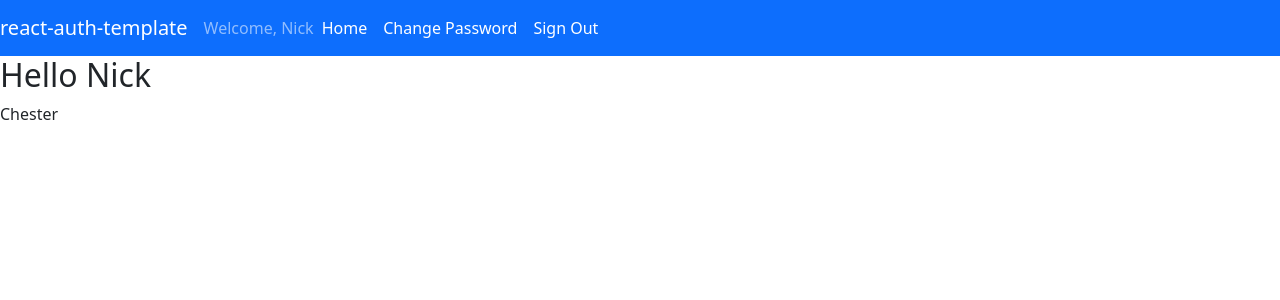
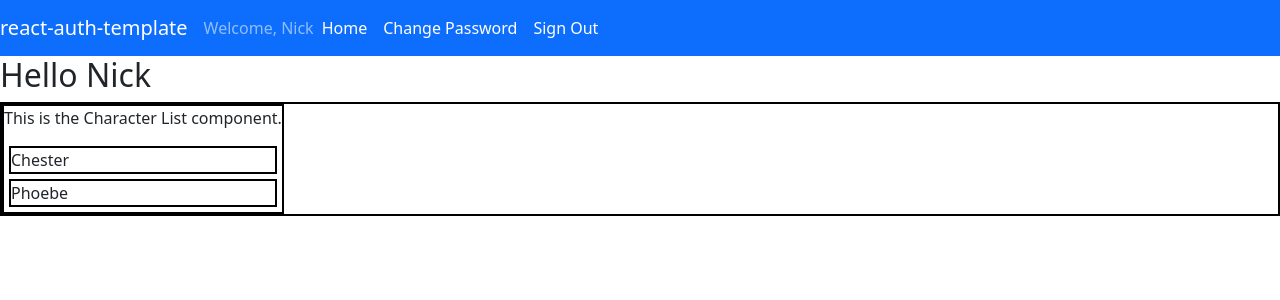
Before and after one commit to nickesparza/my-Junimo-Client, a React (Create React App) app: page / in a window 1280 px wide. Shown: the top 300 px of the page. Built offline with nearby package versions, Linux system fonts and the light colour scheme.

Commit message:
testing character container and passing props around, moving on to details pane

```diff
--- a/src/App.js
+++ b/src/App.js
@@ -33,13 +33,20 @@ const App = () => {
             {
                 name: "Chester",
                 farm_type: "maize",
-                inventory: [
-                    {
-                        coal: 5,
-                        wood: 10,
-                        iridium: 12
-                    }
-                ]
+                inventory: {
+                    coal: 5,
+                    wood: 10,
+                    iridium: 12
+                }
+            },
+            {
+                name: "Phoebe",
+                farm_type: "beans",
+                inventory: {
+                    coal: 10,
+                    wood: 500,
+                    hardwood: 25
+                }
             }
         ]
     })
--- a/src/components/characters/CharacterContainer.js
+++ b/src/components/characters/CharacterContainer.js
@@ -1,4 +1,5 @@
 import { useEffect, useState } from "react"
+import CharacterList from "./CharacterList"
 
 const CharacterContainer = (props) => {
     const [characters, setCharacters] = useState([])
@@ -8,15 +9,11 @@ const CharacterContainer = (props) => {
         setCharacters(user.characters)
     }, [])
 
-    let charPreviews
-    charPreviews = characters.map((character, index) => {
-        return <p key={index}>{character.name}</p>
-    })
-
     return (
-        <>
-            {charPreviews}
-        </>
+        <div style={{border: "2px solid black"}}>
+            <CharacterList characters={characters}/>
+            {/* This will be where the Profile Container goes too. It will be conditionally rendered based on if visibility is set to true */}
+        </div>
     )
 }
 
--- /dev/null
+++ b/src/components/characters/CharacterList.js
@@ -0,0 +1,21 @@
+import { CharacterPreview } from "./CharacterPreview"
+
+const CharacterList = (props) => {
+    const characters = props.characters
+
+    let charPreviews
+    charPreviews = characters.map((character, index) => {
+        return <CharacterPreview key={index} character={character}/>
+    })
+
+    console.log('this is what is inside charPreviews', charPreviews)
+
+    return (
+        <div style={{border: "2px solid black", display: "inline-block"}}>
+            <p>This is the Character List component.</p>
+            {charPreviews}
+        </div>
+    )
+}
+
+export default CharacterList
--- /dev/null
+++ b/src/components/characters/CharacterPreview.js
@@ -0,0 +1,14 @@
+
+export const CharacterPreview = (props) => {
+    const character = props.character
+
+    const divStyle = {
+        border: "2px solid black",
+        margin: "5px"
+    }
+    return (
+        <div style={divStyle}  onClick={() => console.log(`you clicked on ${character.name}`)}>
+            {character.name}
+        </div>
+    )
+}
```
